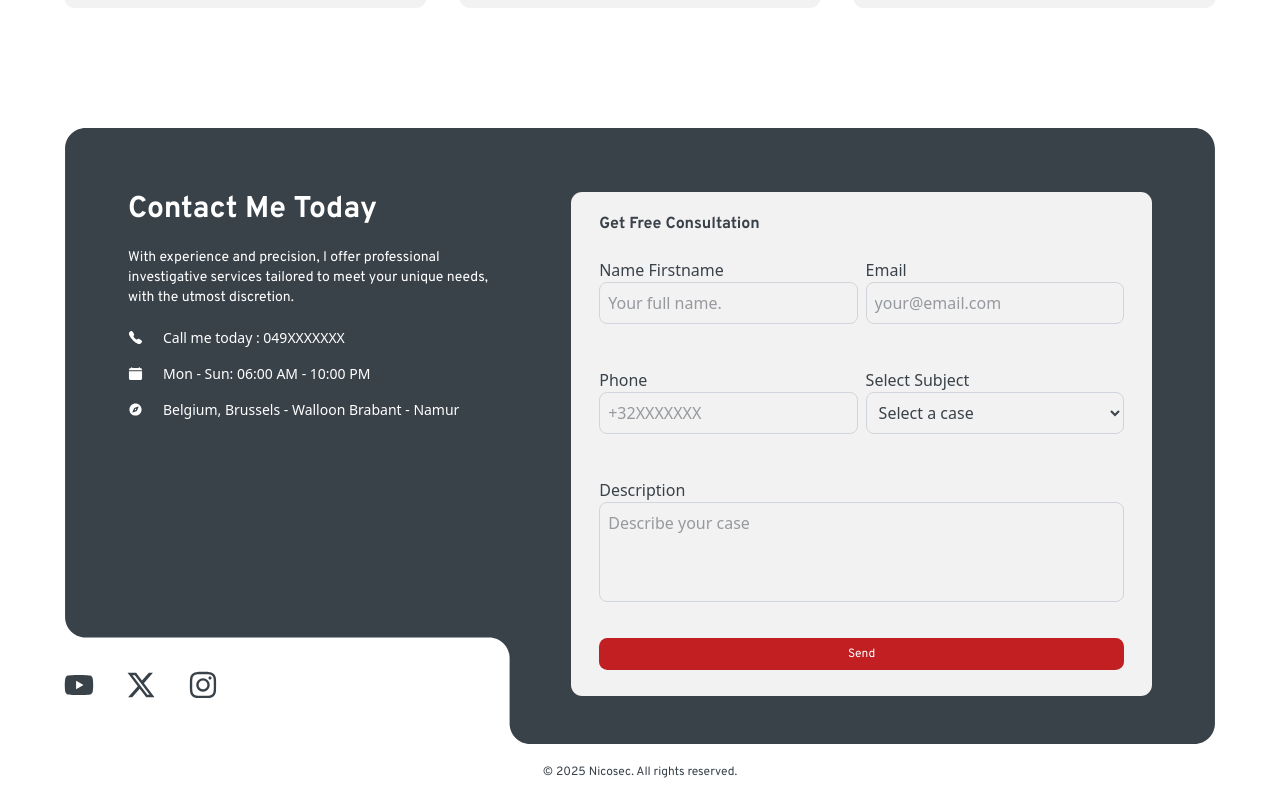
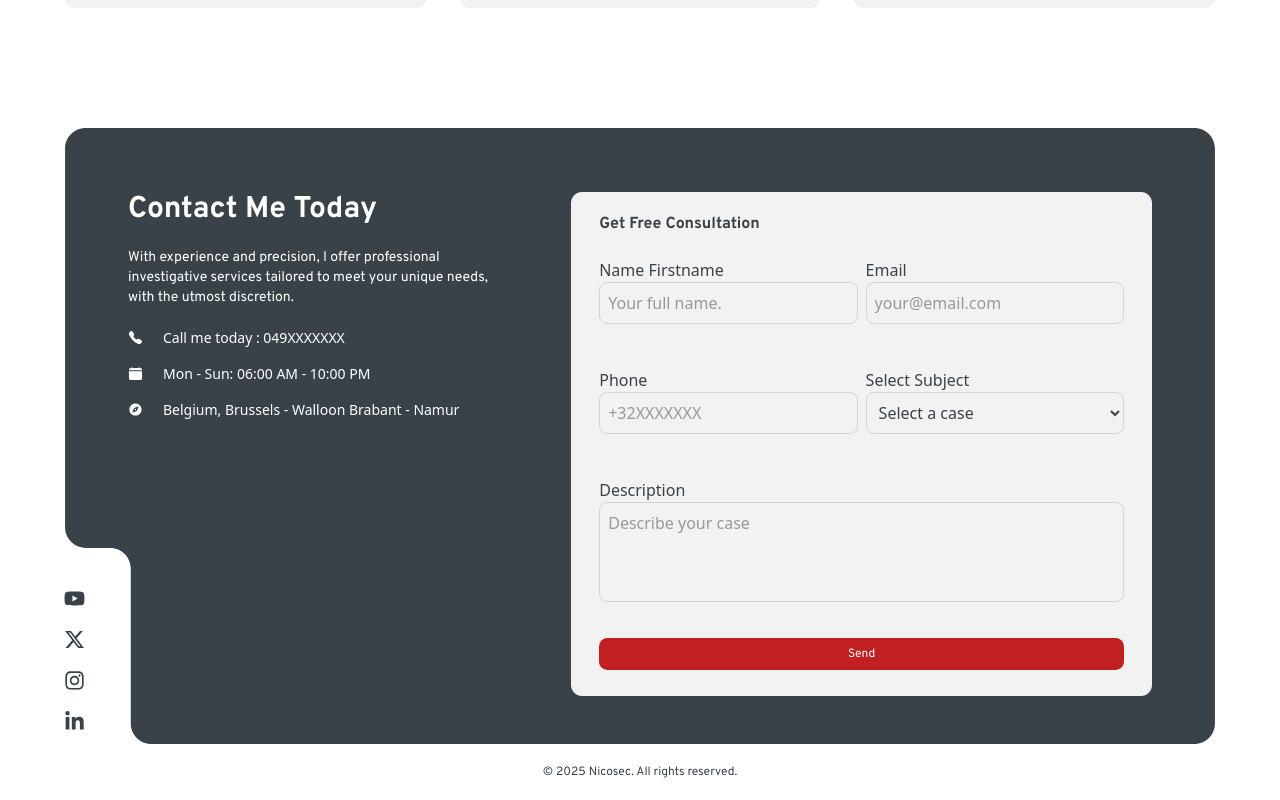
Before and after one commit to yellowSpray/nicsec, a React (Vite) app: page / in a window 1280 px wide. Shown: the part 2384-3184 px from the top of the page. Built offline with nearby package versions, Linux system fonts and the light colour scheme.

Commit message:
fix footer

```diff
--- a/src/components/common/Footer.tsx
+++ b/src/components/common/Footer.tsx
@@ -1,6 +1,6 @@
 import SvgFooter from "../ui/SvgFooter";
 import { IoCall, IoCalendarClear, IoCompass } from "react-icons/io5";
-import { FaInstagram, FaXTwitter, FaYoutube } from "react-icons/fa6";
+import { FaInstagram, FaXTwitter, FaYoutube, FaLinkedinIn } from "react-icons/fa6";
 import ContactForm from "../ui/ContactForm";
 import { useTranslation } from "react-i18next";
 
@@ -41,11 +41,12 @@ export default function Footer() {
       </section>
 
       <section className="w-full relative my-5 text-center">
-        <div className="absolute bottom-20">
-          <ul className="flex flex-row justify-center gap-8">
-            <li><FaYoutube size={30} /></li>
-            <li><FaXTwitter size={30} /></li>
-            <li><FaInstagram size={30} /></li>
+        <div className="absolute bottom-12 left-0">
+          <ul className="flex flex-col items-center gap-5">
+            <li><FaYoutube size={21} /></li>
+            <li><FaXTwitter size={21} /></li>
+            <li><FaInstagram size={21} /></li>
+            <li><FaLinkedinIn size={21} /></li>
           </ul>
         </div>
         <p className="text-xs">{t('footer.copyright')}</p>
--- a/src/components/ui/SvgFooter.tsx
+++ b/src/components/ui/SvgFooter.tsx
@@ -8,7 +8,7 @@ export default function BgFooter() {
       xmlns="http://www.w3.org/2000/svg"
     >
       <path
-        d="M1100 0C1111.05 0 1120 8.95431 1120 20V580C1120 591.046 1111.05 600 1100 600H453C441.954 600 433 591.046 433 580V516.311C433 505.265 424.046 496.311 413 496.311H20C8.9543 496.311 0 487.356 0 476.311V20C9.02019e-06 8.95431 8.95431 4.83194e-07 20 0H1100Z"
+        d="M1100 0C1111.05 0 1120 8.95431 1120 20V580C1120 591.046 1111.05 600 1100 600H84C72.9543 600 64 591.046 64 580V429C64 417.954 55.0457 409 44 409H20C8.95431 409 0 400.046 0 389V20C9.2773e-06 8.95431 8.95431 0 20 0H1100Z"
         fill="#394149"
       />
     </svg>
```
Also changed, not shown: src/assets/svg/footer.svg.
